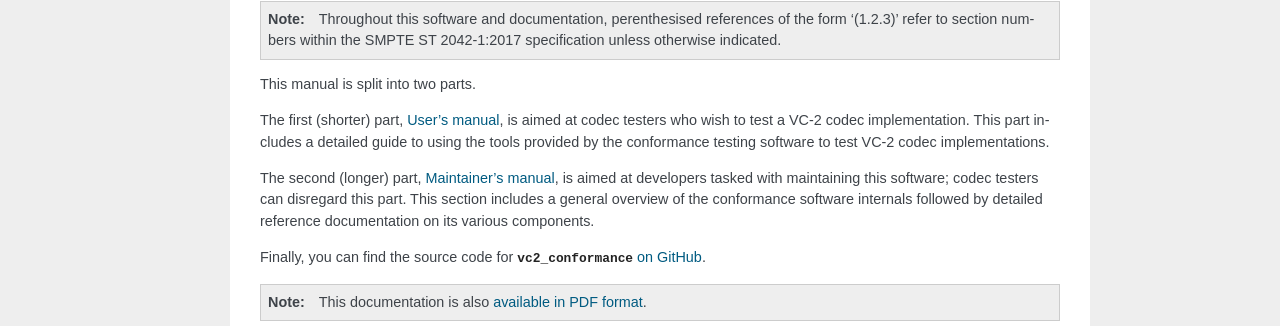
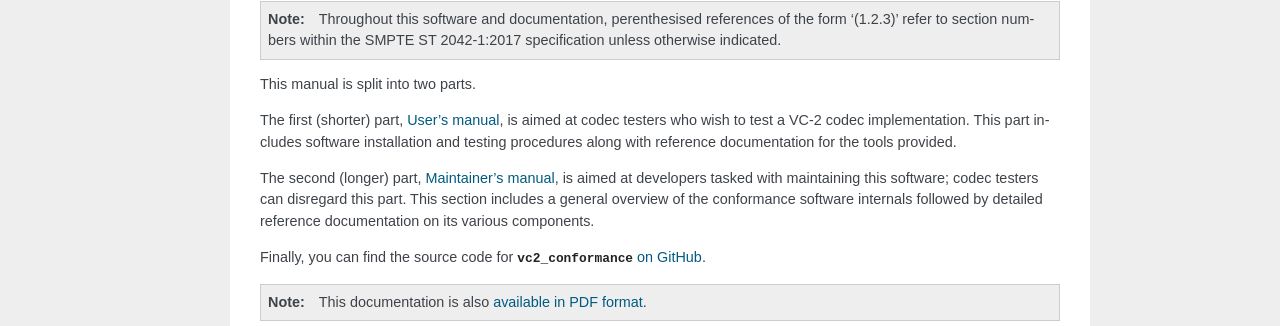
Before and after one commit to bbc/vc2_conformance, a Sphinx documentation site: the page built from docs/source/index.rst, in a window 1280 px wide. Shown: the part 368-694 px from the top of the page. Built offline with Sphinx 7.4.7, drawn with Linux system fonts in a browser that asks for light colours.

Commit message:
Further revise wording

```diff
--- a/docs/source/index.rst
+++ b/docs/source/index.rst
@@ -28,9 +28,9 @@ standards and recommended practices:
 This manual is split into two parts.
 
 The first (shorter) part, :ref:`user-documentation`, is aimed at codec testers
-who wish to test a VC-2 codec implementation. This part includes a detailed
-guide to using the tools provided by the conformance testing software to test
-VC-2 codec implementations.
+who wish to test a VC-2 codec implementation. This part includes software
+installation and testing procedures along with reference documentation for the
+tools provided.
 
 The second (longer) part, :ref:`maintainer-documentation`, is aimed at
 developers tasked with maintaining this software; codec testers can
```
